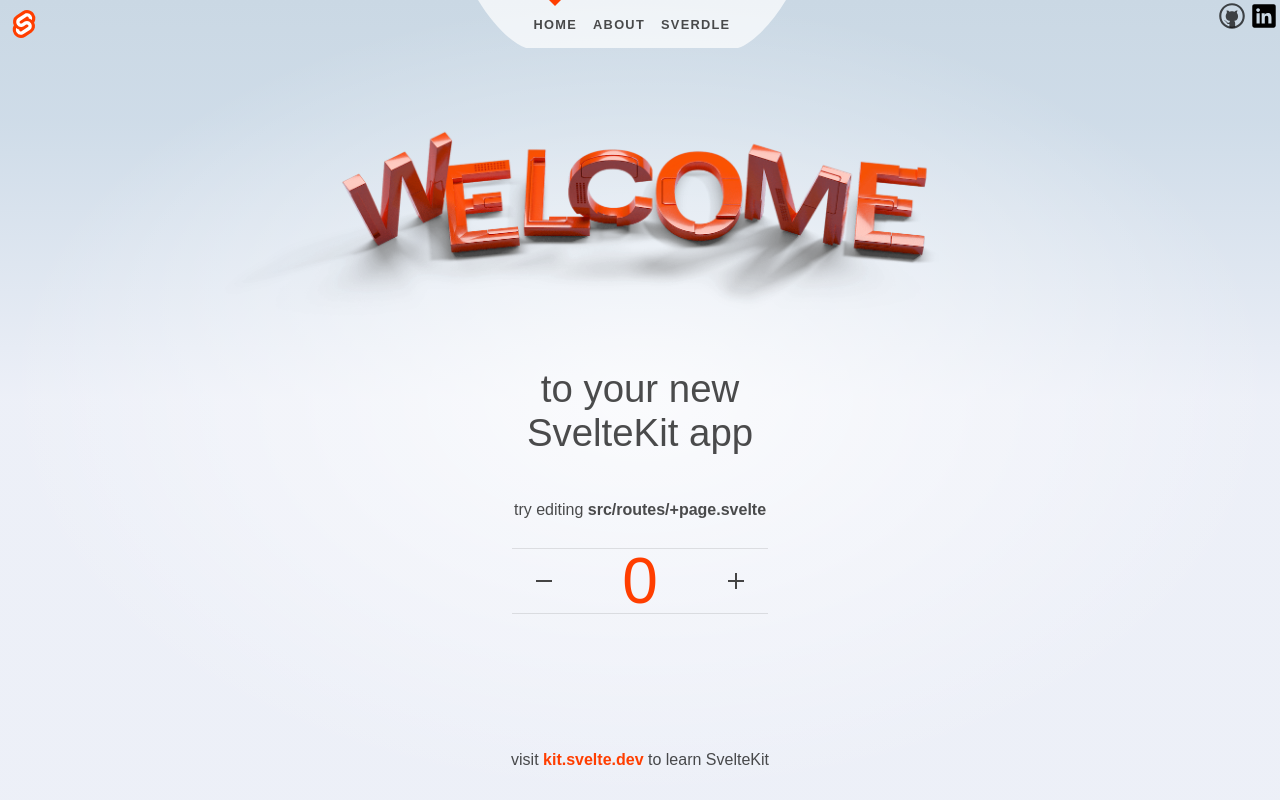
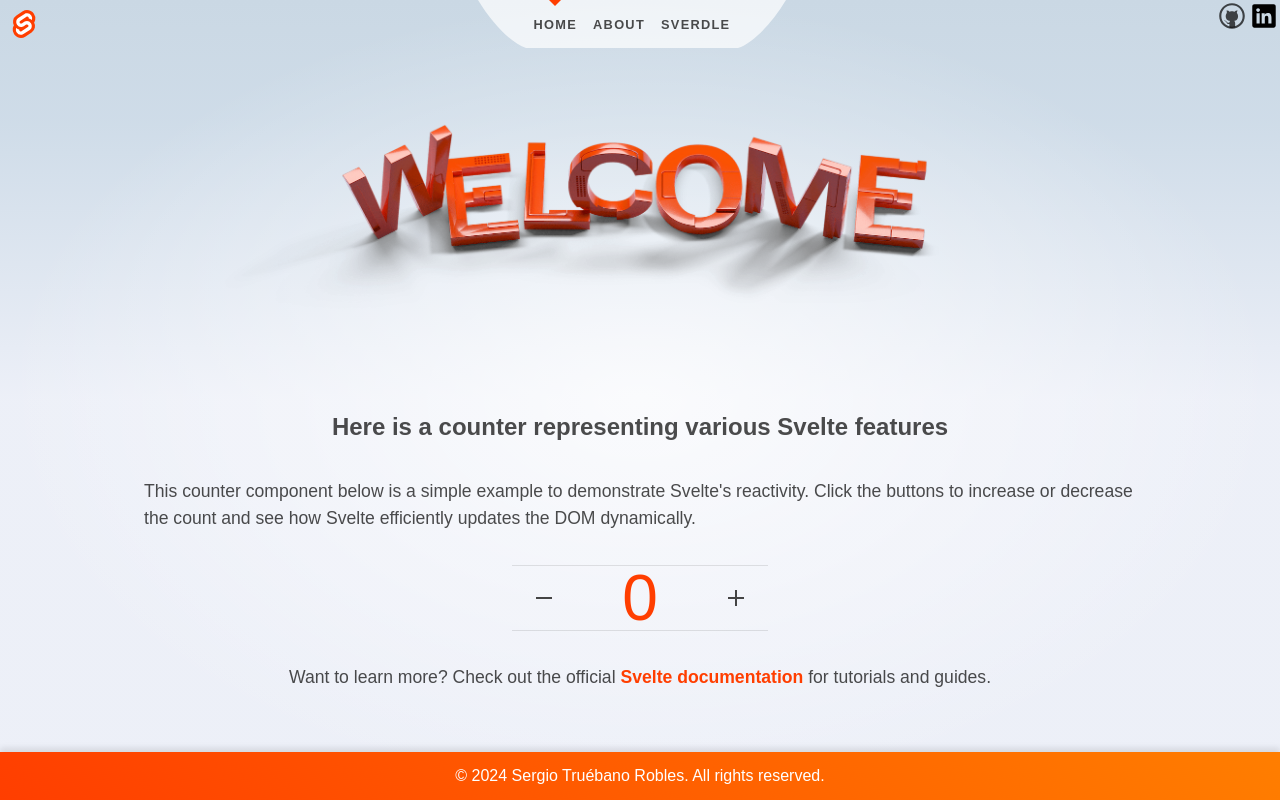
Before and after one commit to sergio-tr/svelte-example, a SvelteKit app: page / in a window 1280 px wide. Built offline with nearby package versions, Linux system fonts and the light colour scheme.

Commit message:
Customizing home and refactoring css

```diff
--- a/src/app.css
+++ b/src/app.css
@@ -105,3 +105,216 @@ button:focus:not(:focus-visible) {
 	width: 1px;
 	white-space: nowrap;
 }
+
+/* Layout */
+.app {
+    display: flex;
+    flex-direction: column;
+    min-height: 100vh;
+}
+
+main {
+    flex: 1;
+    display: flex;
+    flex-direction: column;
+    padding: 1rem;
+    width: 100%;
+    max-width: 64rem;
+    margin: 0 auto;
+    margin-bottom: 1rem;
+    box-sizing: border-box;
+}
+
+footer {
+    background: linear-gradient(45deg, #ff3e00, #ff7e00);
+    color: white;
+    text-align: center;
+    padding: 1.5rem 1rem;
+    position: fixed;
+    bottom: 0;
+    width: 100%;
+    box-shadow: 0 -4px 6px rgba(0, 0, 0, 0.1);
+    animation: fadeIn 2s ease-in-out;
+}
+
+footer p {
+    margin: 0;
+    font-size: 1rem;
+    transition: transform 0.3s ease-in-out;
+}
+
+footer p:hover {
+    transform: scale(1.1);
+}
+
+@media (min-width: 480px) {
+    footer {
+        padding: 12px 0;
+    }
+}
+
+/* Header */
+
+header {
+		display: flex;
+		justify-content: space-between;
+	}
+
+	.right-corner img {
+		width: 2em;
+		height: 2em;
+		object-fit: contain;
+	}
+
+	.right-corner {
+		width: 4em;
+		height: 2em;
+		display: flex;
+	}
+
+	.right-corner a {
+		display: flex;
+		align-items: center;
+		justify-content: center;
+		width: 100%;
+		height: 100%;
+	}
+
+	.corner img {
+		width: 2em;
+		height: 2em;
+		object-fit: contain;
+	}
+
+	.corner {
+		width: 3em;
+		height: 3em;
+	}
+
+	.corner a {
+		display: flex;
+		align-items: center;
+		justify-content: center;
+		width: 100%;
+		height: 100%;
+	}
+
+	.corner img {
+		width: 2em;
+		height: 2em;
+		object-fit: contain;
+	}
+
+	nav {
+		display: flex;
+		justify-content: center;
+		--background: rgba(255, 255, 255, 0.7);
+	}
+
+	svg {
+		width: 2em;
+		height: 3em;
+		display: block;
+	}
+
+	path {
+		fill: var(--background);
+	}
+
+	ul {
+		position: relative;
+		padding: 0;
+		margin: 0;
+		height: 3em;
+		display: flex;
+		justify-content: center;
+		align-items: center;
+		list-style: none;
+		background: var(--background);
+		background-size: contain;
+	}
+
+	li {
+		position: relative;
+		height: 100%;
+	}
+
+	li[aria-current='page']::before {
+		--size: 6px;
+		content: '';
+		width: 0;
+		height: 0;
+		position: absolute;
+		top: 0;
+		left: calc(50% - var(--size));
+		border: var(--size) solid transparent;
+		border-top: var(--size) solid var(--color-theme-1);
+	}
+
+	nav a {
+		display: flex;
+		height: 100%;
+		align-items: center;
+		padding: 0 0.5rem;
+		color: var(--color-text);
+		font-weight: 700;
+		font-size: 0.8rem;
+		text-transform: uppercase;
+		letter-spacing: 0.1em;
+		text-decoration: none;
+		transition: color 0.2s linear;
+	}
+
+	a:hover {
+		color: var(--color-theme-1);
+	}
+
+/* Page */
+
+section {
+    display: flex;
+    flex-direction: column;
+    justify-content: center;
+    align-items: center;
+    flex: 0.6;
+}
+
+h1 {
+    width: 100%;
+}
+
+.welcome {
+    display: block;
+    position: relative;
+    width: 100%;
+    height: 0;
+    padding: 0 0 calc(100% * 495 / 2048) 0;
+}
+
+.welcome img {
+    position: absolute;
+    width: 100%;
+    height: 100%;
+    top: 0;
+    display: block;
+}
+
+h2{
+    font-size: 1.5em;
+    font-weight: 600;
+}
+
+.description, .call-to-action {
+    font-size: 1.1rem;
+
+}
+
+.call-to-action a {
+    color: #ff3e00;
+    text-decoration: none;
+    font-weight: bold;
+}
+
+.call-to-action a:hover {
+    text-decoration: underline;
+}
--- a/src/routes/+layout.svelte
+++ b/src/routes/+layout.svelte
@@ -11,43 +11,6 @@
 	</main>
 
 	<footer>
-		<p>visit <a href="https://kit.svelte.dev">kit.svelte.dev</a> to learn SvelteKit</p>
+		<p>&copy; 2024 Sergio Truébano Robles. All rights reserved.</p>
 	</footer>
 </div>
-
-<style>
-	.app {
-		display: flex;
-		flex-direction: column;
-		min-height: 100vh;
-	}
-
-	main {
-		flex: 1;
-		display: flex;
-		flex-direction: column;
-		padding: 1rem;
-		width: 100%;
-		max-width: 64rem;
-		margin: 0 auto;
-		box-sizing: border-box;
-	}
-
-	footer {
-		display: flex;
-		flex-direction: column;
-		justify-content: center;
-		align-items: center;
-		padding: 12px;
-	}
-
-	footer a {
-		font-weight: bold;
-	}
-
-	@media (min-width: 480px) {
-		footer {
-			padding: 12px 0;
-		}
-	}
-</style>
--- a/src/routes/+page.svelte
+++ b/src/routes/+page.svelte
@@ -17,43 +17,19 @@
 				<img src={welcome_fallback} alt="Welcome" />
 			</picture>
 		</span>
-
-		to your new<br />SvelteKit app
 	</h1>
 
-	<h2>
-		try editing <strong>src/routes/+page.svelte</strong>
-	</h2>
+
+	<h2> Here is a counter representing various Svelte features</h2>
+
+	<p class="description">
+		This counter component below is a simple example to demonstrate Svelte's reactivity. Click the buttons to increase or decrease the count and see how Svelte efficiently updates the DOM dynamically.
+	</p>
 
 	<Counter />
+
+	<p class="call-to-action">
+		Want to learn more? Check out the official <a href="https://svelte.dev" target="_blank">Svelte documentation</a> for tutorials and guides.
+	</p>
+
 </section>
-
-<style>
-	section {
-		display: flex;
-		flex-direction: column;
-		justify-content: center;
-		align-items: center;
-		flex: 0.6;
-	}
-
-	h1 {
-		width: 100%;
-	}
-
-	.welcome {
-		display: block;
-		position: relative;
-		width: 100%;
-		height: 0;
-		padding: 0 0 calc(100% * 495 / 2048) 0;
-	}
-
-	.welcome img {
-		position: absolute;
-		width: 100%;
-		height: 100%;
-		top: 0;
-		display: block;
-	}
-</style>
--- a/src/routes/Header.svelte
+++ b/src/routes/Header.svelte
@@ -61,119 +61,3 @@
 
 	</div>
 </header>
-
-<style>
-	header {
-		display: flex;
-		justify-content: space-between;
-	}
-
-	.right-corner img {
-		width: 2em;
-		height: 2em;
-		object-fit: contain;
-	}
-
-	.right-corner {
-		width: 4em;
-		height: 2em;
-		display: flex;
-	}
-
-	.right-corner a {
-		display: flex;
-		align-items: center;
-		justify-content: center;
-		width: 100%;
-		height: 100%;
-	}
-
-	.corner img {
-		width: 2em;
-		height: 2em;
-		object-fit: contain;
-	}
-
-	.corner {
-		width: 3em;
-		height: 3em;
-	}
-
-	.corner a {
-		display: flex;
-		align-items: center;
-		justify-content: center;
-		width: 100%;
-		height: 100%;
-	}
-
-	.corner img {
-		width: 2em;
-		height: 2em;
-		object-fit: contain;
-	}
-
-	nav {
-		display: flex;
-		justify-content: center;
-		--background: rgba(255, 255, 255, 0.7);
-	}
-
-	svg {
-		width: 2em;
-		height: 3em;
-		display: block;
-	}
-
-	path {
-		fill: var(--background);
-	}
-
-	ul {
-		position: relative;
-		padding: 0;
-		margin: 0;
-		height: 3em;
-		display: flex;
-		justify-content: center;
-		align-items: center;
-		list-style: none;
-		background: var(--background);
-		background-size: contain;
-	}
-
-	li {
-		position: relative;
-		height: 100%;
-	}
-
-	li[aria-current='page']::before {
-		--size: 6px;
-		content: '';
-		width: 0;
-		height: 0;
-		position: absolute;
-		top: 0;
-		left: calc(50% - var(--size));
-		border: var(--size) solid transparent;
-		border-top: var(--size) solid var(--color-theme-1);
-	}
-
-	nav a {
-		display: flex;
-		height: 100%;
-		align-items: center;
-		padding: 0 0.5rem;
-		color: var(--color-text);
-		font-weight: 700;
-		font-size: 0.8rem;
-		text-transform: uppercase;
-		letter-spacing: 0.1em;
-		text-decoration: none;
-		transition: color 0.2s linear;
-	}
-
-	a:hover {
-		color: var(--color-theme-1);
-	}
-</style>
```
